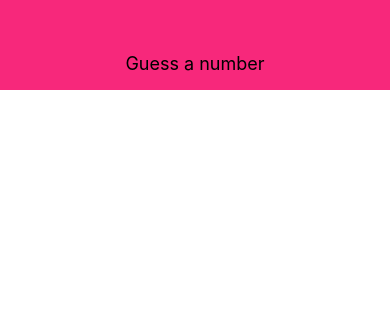
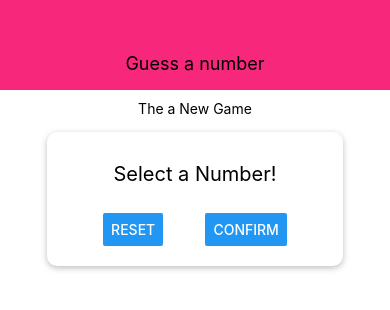
Before and after one commit to mirighost/Guess-a-Number, a React Native app: screen / in a window 390 px wide. Shown: the top 310 px of the page. Built offline with nearby package versions, Linux system fonts and the light colour scheme.

Commit message:
added some components and styles

```diff
--- a/App.js
+++ b/App.js
@@ -2,11 +2,13 @@
 import { StyleSheet, View } from 'react-native';
 
 import Header from './components/Header';
+import StartGameScreen from './screens/StartGameScreen'
 
 export default function App() {
     return (
         <View style={styles.screen}>
             <Header title="Guess a number" />
+            <StartGameScreen />
         </View>
     );
 };
--- /dev/null
+++ b/components/Card.js
@@ -0,0 +1,25 @@
+import React from 'react';
+import { View, StyleSheet } from 'react-native';
+
+const Card = props => {
+    return (
+        <View style={{ ...styles.card, ...props.style }}>
+            {props.children}
+        </View>
+    );
+};
+
+const styles = StyleSheet.create({
+    card: {
+        shadowColor: 'black',
+        shadowOffset: { width: 0, height: 2 },
+        shadowRadius: 6,
+        shadowOpacity: 0.26,
+        elevation: 8,
+        backgroundColor: 'white',
+        padding: 20,
+        borderRadius: 10
+    }
+});
+
+export default Card;
--- /dev/null
+++ b/screens/StartGameScreen.js
@@ -0,0 +1,48 @@
+import React from 'react';
+import { View, Text, StyleSheet, TextInput, Button } from 'react-native';
+
+import Card from '../components/Card';
+
+const StartGameScreen = props => {
+    return (
+        <View style={styles.screen}>
+            <Text>The a New Game</Text>
+
+            <Card style={styles.inputContainer}>
+                <Text style={styles.title}>Select a Number!</Text>
+                <TextInput />
+
+                <View style={styles.buttonContainer}>
+                    <Button title="Reset" onPress={() => { }} />
+                    <Button title="Confirm" onPress={() => { }} />
+                </View>
+            </Card>
+        </View>
+    );
+};
+
+const styles = StyleSheet.create({
+    screen: {
+        flex: 1,
+        padding: 10,
+        alignItems: 'center'
+    },
+    title: {
+        fontSize: 20,
+        marginVertical: 10
+    },
+    inputContainer: {
+        width: 300,
+        maxWidth: '80%',
+        alignItems: 'center',
+        marginTop: 15
+    },
+    buttonContainer: {
+        flexDirection: 'row',
+        width: '100%',
+        justifyContent: 'space-around',
+        paddingHorizontal: 15
+    }
+});
+
+export default StartGameScreen;
```
